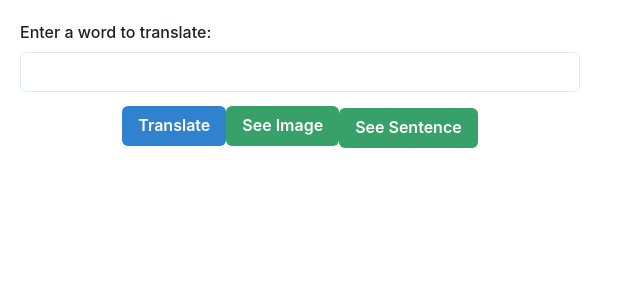
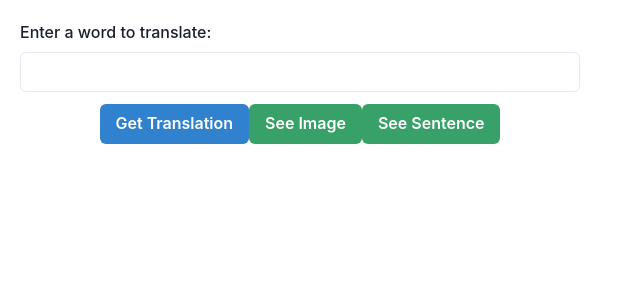
Before and after one commit to TheFloatingString/scale-ai-hackathon-july-2023, a React (Create React App) app in the folder language-cards/language-frontend/: page / in a window 1280 px wide. Shown: the top 300 px of the page, without its empty margins (0-640 px from the left). Built offline with nearby package versions, Linux system fonts and the light colour scheme; no server answers.

Commit message:
save flashcard button

```diff
--- a/language-cards/language-frontend/src/Translator.js
+++ b/language-cards/language-frontend/src/Translator.js
@@ -71,7 +71,11 @@ const Translator = () => {
         <FormLabel>Enter a word to translate:</FormLabel>
         <Input type="text" value={word} onChange={handleChange} />
       </FormControl>
-      <Button colorScheme="blue" onClick={translate} mt="3">Translate</Button>
+
+      <Button colorScheme="blue" onClick={() => {
+        translate()
+      }} mt="3">Get Translation</Button>
+
       {translation && (
         <>
         <Text mt="5">
@@ -80,25 +84,28 @@ const Translator = () => {
         <Text>{translation}</Text>
         </>
       )}
+
       <Button colorScheme="green" onClick={image} mt="3">See Image</Button>
       {img && (
         <>
         <Text mt="5">
         <strong>Image:</strong>
         </Text>
-        <img src={img} alt="Translated Image" mt="2" />
+          <img src={img} alt="Translated Image" mt="2" />
         </>
       )}
 
-<Button colorScheme="green" onClick={sentence} mt="4">See Sentence</Button>
+    <Button colorScheme="green" onClick={sentence} mt="3">See Sentence</Button>
       { sent && (
         <>
         <Text mt="5">
-        <strong>{sent}</strong>
+          <strong>{sent}</strong>
         </Text>
         </>
       )}
-
+       {(sent && translation && img) && (
+          <Button colorScheme="green" onClick={console.log("saving flashcard")} mt='3'>Save Flashcard</Button>
+        )}
     </Box>
   );
 };
```
Also changed, not shown: language-cards/language-frontend/public/manifest.json.
